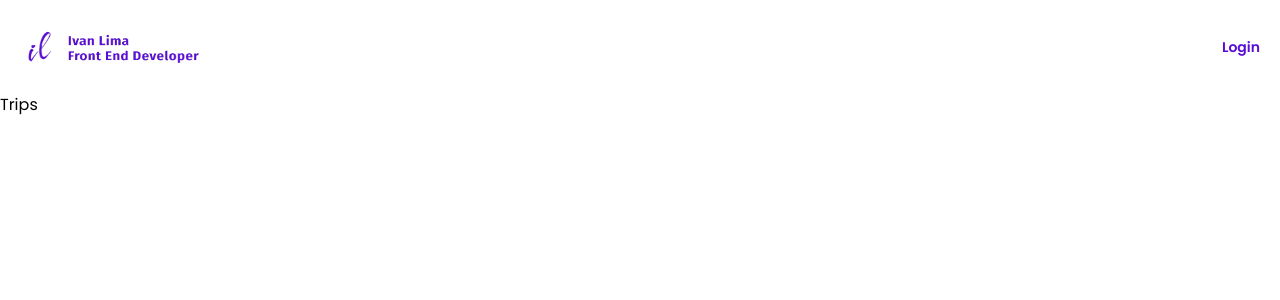
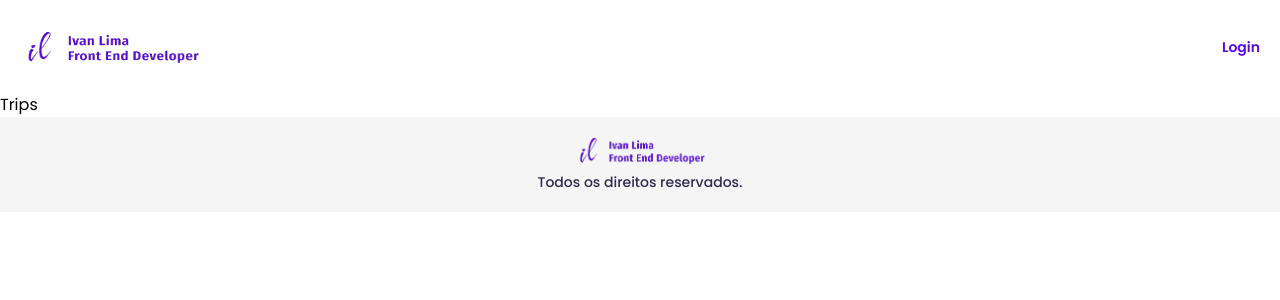
Before and after one commit to ivanlima096/fsw-trips, a Next.js app: page /about in a window 1280 px wide. Shown: the top 300 px of the page. Built offline with nearby package versions, Linux system fonts and the light colour scheme; no server answers; the database is empty.

Commit message:
feat: add footer component to layout

```diff
--- a/src/app/layout.tsx
+++ b/src/app/layout.tsx
@@ -3,6 +3,7 @@ import './globals.css'
 import type { Metadata } from 'next'
 import { Poppins } from 'next/font/google'
 import Header from '@/components/Header'
+import Footer from '@/components/Footer'
 
 const poppins = Poppins({
   subsets: ['latin'], weight: [
@@ -32,6 +33,7 @@ export default function RootLayout({
           <Header />
 
           {children}
+          <Footer />
         </NextAuthProvider>
       </body>
     </html>
--- /dev/null
+++ b/src/components/Footer.tsx
@@ -0,0 +1,10 @@
+import Image from "next/image";
+
+export default function Footer() {
+  return (
+    <div className="bg-walterWhite p-5 justify-center flex flex-col items-center">
+      <Image src="/logoIL.png" alt="logo" width={133} height={133} />
+      <p className="text-sm font-medium text-primaryDarker mt-2">Todos os direitos reservados.</p>
+    </div>
+  )
+}
--- a/src/components/Header.tsx
+++ b/src/components/Header.tsx
@@ -3,6 +3,7 @@ import Image from "next/image"
 import { signIn, signOut, useSession } from "next-auth/react"
 import { AiOutlineMenu } from "react-icons/ai"
 import { useState } from "react"
+import Link from "next/link"
 
 export default function Header() {
   const { status, data } = useSession()
@@ -16,10 +17,12 @@ export default function Header() {
 
   return (
     <div className="container mx-auto p-5 py-0 h-[93px] flex justify-between items-center">
-      <div className="relative h-[32px] w-[182px]">
+      <Link href="/">
+        <div className="relative h-[32px] w-[182px]">
 
-        <Image src="/logoIL.png" alt="logo-png" fill />
-      </div>
+          <Image src="/logoIL.png" alt="logo-png" fill />
+        </div>
+      </Link>
       {status === "unauthenticated" && (
         <button className="text-primary text-sm font-semibold" onClick={handleLoginClick}>Login</button>
       )}
```
